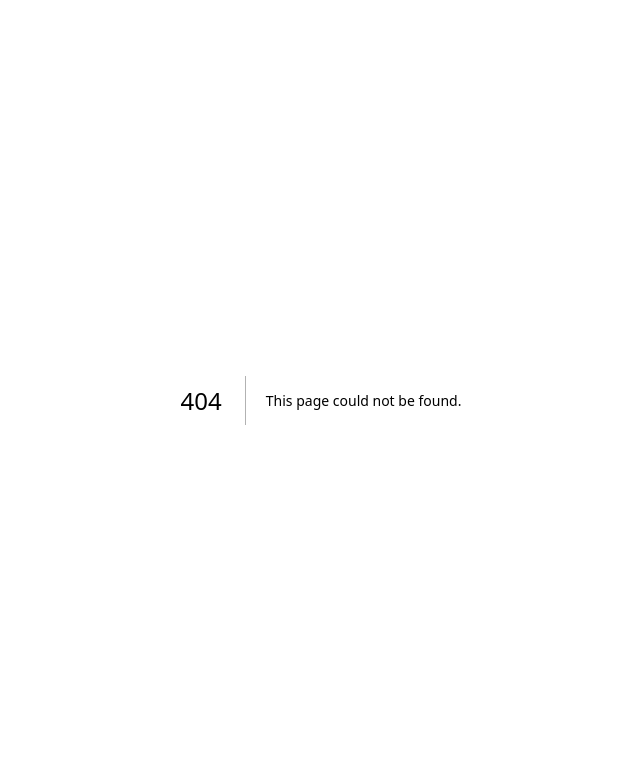
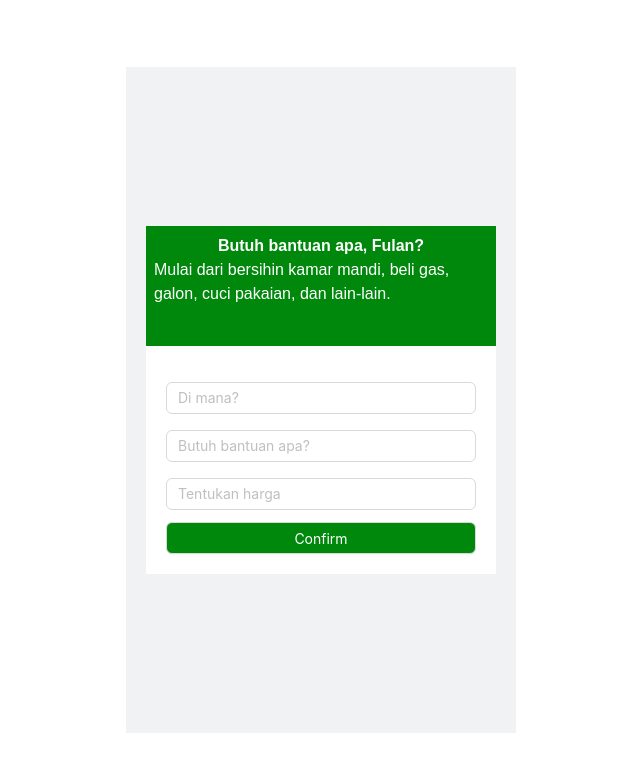
Before and after one commit to redrose2104/GoServe, a Next.js app: page /user/requestMission in a window 1280 px wide. Before the commit this address had no page. Shown: the top 772 px of the page, without its empty margins (319-959 px from the left). Built offline with nearby package versions, Linux system fonts and the light colour scheme.

Commit message:
feat: requestMission

```diff
--- a/app/layout.tsx
+++ b/app/layout.tsx
@@ -28,9 +28,10 @@ export default function RootLayout({
     <html lang="en">
       <body
         className={`${geistSans.variable} ${geistMono.variable} antialiased text-black h-screen`}
+        style={{backgroundColor: "white"}}
       >
       <div className={"flex flex-col justify-center items-center h-screen"}>
-          <div className={"flex flex-col bg-white h-5/6"} style={{ width: 390 }}>
+          <div className={"flex flex-col bg-white h-5/6"} style={{ width: 390, backgroundColor: "#F1F2F4" }}>
             {children}
           </div>
       </div>
--- a/app/user/chooseType/page.tsx
+++ b/app/user/chooseType/page.tsx
@@ -2,10 +2,12 @@
 
 import {Button} from "antd";
 import {useState} from "react";
+import {useRouter} from "next/navigation";
 
 export default function ChooseType(){
 
     const [currentType, setCurrentType] = useState(0);
+    const router = useRouter();
 
     const typeOrder = [
         {
@@ -26,11 +28,11 @@ export default function ChooseType(){
         <div className={"flex flex-col justify-center"}>
             {typeOrder.filter((type) => type.name === currentType).map((curType) => {
                 console.log("curType", curType.typeList);
-                return ( // Add a return here to ensure the JSX is returned
+                return (
                     (curType.typeList || []).map((lowestText) => {
                         console.log("lowestText", lowestText);
                         return (
-                            <Button className={"w-full text-white mt-3"} style={{backgroundColor: "#00880C"}} onClick={() => setCurrentType(currentType + 1)}>
+                            <Button className={"w-full text-white mt-3"} style={{backgroundColor: "#00880C"}} onClick={() => (currentType === 2 || lowestText == "Lainnya") ? router.push("requestMission") : setCurrentType(currentType + 1)}>
                                 {lowestText}
                             </Button>
                         );
--- a/app/user/login/page.tsx
+++ b/app/user/login/page.tsx
@@ -4,7 +4,7 @@ import Link from "next/link";
 
 export default function LoginPage(){
     return (
-        <div className={"p-5 mt-20"}>
+        <div className={"p-5 mt-20 mx-2 bg-white"}>
             <div className={"flex flex-col"}>
                 <p className={"font-bold text-2xl"}>Selamat Datang di Gojek!</p>
                 <p>Masuk atau daftar hanya dalam beberapa langkah mudah</p>
--- /dev/null
+++ b/app/user/requestMission/page.tsx
@@ -0,0 +1,18 @@
+import {Button, Input} from "antd";
+
+export default function requestMission(){
+    return <div className={"p-5 h-screen content-center"}>
+        <div className={"flex flex-col justify-center"}>
+            <div className={"flex flex-col text-white items-center p-2"} style={{ backgroundColor: "#00880C", height: 120 }}>
+                <p className={"font-semibold"}>Butuh bantuan apa, Fulan?</p>
+                <p>Mulai dari bersihin kamar mandi, beli gas, galon, cuci pakaian, dan lain-lain.</p>
+            </div>
+            <div className={"flex flex-col p-5 bg-white"}>
+                <Input placeholder="Di mana?" className={"mt-4"}/>
+                <Input placeholder="Butuh bantuan apa?" className={"mt-4"}/>
+                <Input placeholder="Tentukan harga" className={"mt-4"}/>
+                <Button className={"w-full text-white mt-3"} style={{backgroundColor: "#00880C"}}>Confirm</Button>
+            </div>
+        </div>
+    </div>
+}
```
